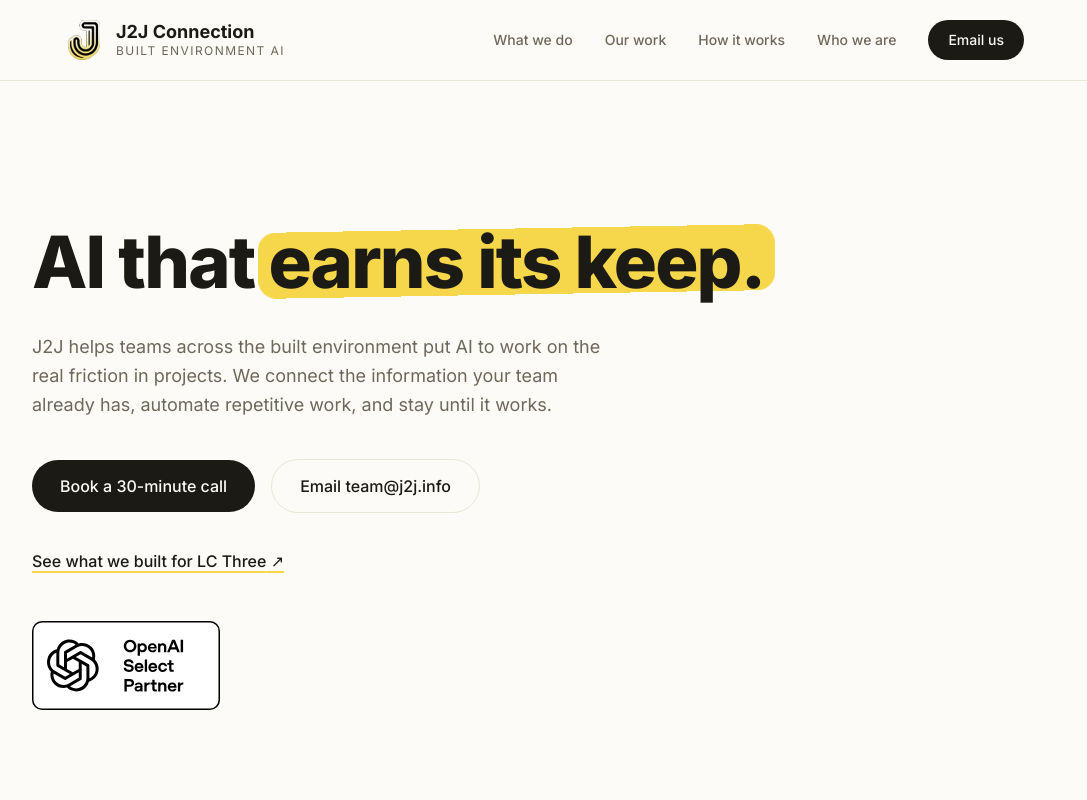
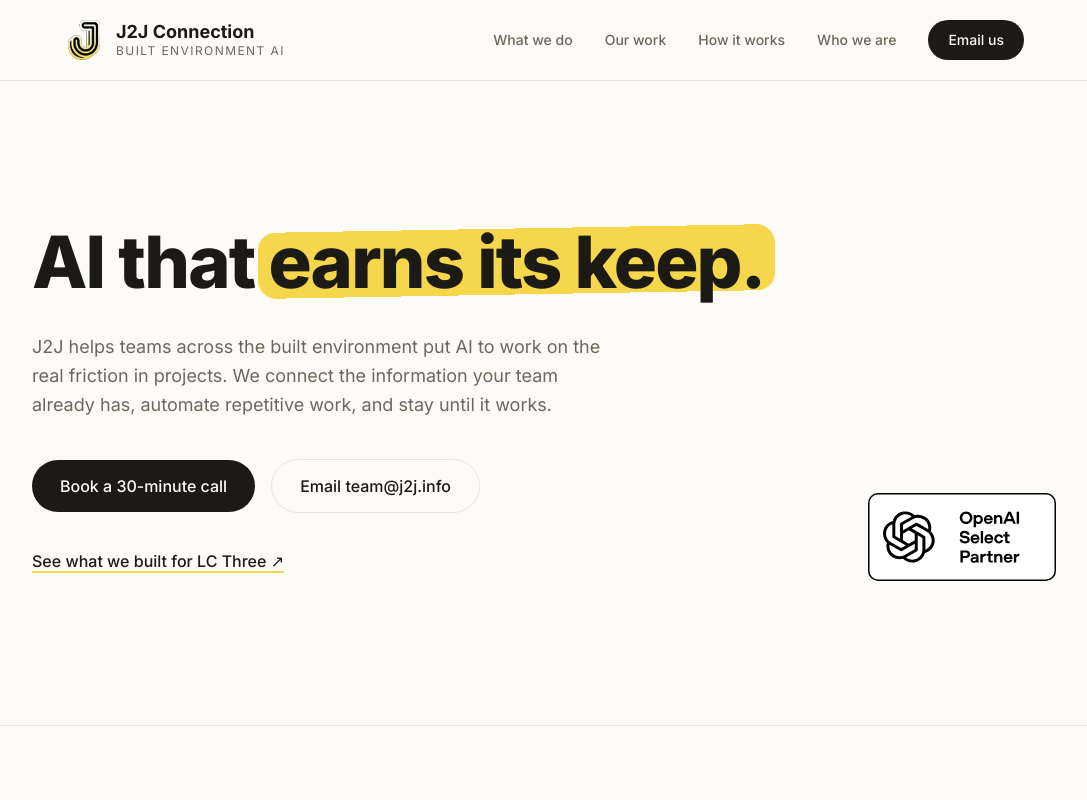
Before and after one commit to j2j-connection/j2j-website, a Next.js app in the folder nextjs-site/: page / in a window 1280 px wide. Shown: the top 800 px of the page, without its empty margins (96-1183 px from the left). Built offline with nearby package versions, Linux system fonts and the light colour scheme.

Commit message:
design: balance partner badge within hero layout

```diff
--- a/nextjs-site/src/components/Hero.tsx
+++ b/nextjs-site/src/components/Hero.tsx
@@ -14,7 +14,9 @@ export default function Hero() {
           real friction in projects. We connect the information your team
           already has, automate repetitive work, and stay until it works.
         </p>
-        <div className="mt-10 flex flex-wrap items-center gap-4">
+        <div className="mt-10 grid gap-10 lg:grid-cols-[minmax(0,1fr)_188px] lg:items-end lg:gap-16">
+          <div>
+            <div className="flex flex-wrap items-center gap-4">
               {bookingUrl ? (
                 <>
                   <a
@@ -53,8 +55,8 @@ export default function Hero() {
             <a href="/case-studies/billable-time/" data-event="case-study-open-hero" className="mt-7 inline-block py-2 font-medium underline decoration-marker decoration-2 underline-offset-4">
               {CASE_STUDY_NAMED ? `See what we built for ${caseStudyClient.name}` : 'See our billable-time case study'} ↗
             </a>
-        <div className="mt-10">
-          <a href="https://openai.com/business/partners/" aria-label="OpenAI Select Partner - about the OpenAI Partner Network" className="inline-block rounded-lg focus-visible:outline-2 focus-visible:outline-offset-8 focus-visible:outline-ink">
+          </div>
+          <a href="https://openai.com/business/partners/" aria-label="OpenAI Select Partner - about the OpenAI Partner Network" className="block w-fit rounded-lg focus-visible:outline-2 focus-visible:outline-offset-8 focus-visible:outline-ink">
             <Image src="/partners/openai-select-partner.svg" alt="OpenAI Select Partner" width={375} height={177} className="h-auto w-[188px] max-w-full" />
           </a>
         </div>
--- a/nextjs-site/src/components/WhoWeAre.tsx
+++ b/nextjs-site/src/components/WhoWeAre.tsx
@@ -27,9 +27,6 @@ export default function WhoWeAre() {
           people you talk to on the first call are the same people who build
           your system and answer when something needs attention.
         </p>
-        <p className="mt-5 max-w-xl leading-relaxed text-muted">
-          J2J Connection is an OpenAI Select Partner, part of the OpenAI Partner Network.
-        </p>
         <div className="mt-12 grid max-w-2xl gap-8 sm:grid-cols-2">
           {team.map((person) => (
             <div key={person.name} className="border-t-2 border-ink pt-5">
--- a/nextjs-site/tests/export.check.mjs
+++ b/nextjs-site/tests/export.check.mjs
@@ -10,7 +10,8 @@ const pages = ['/', '/case-studies/billable-time/'];
 test('homepage uses the supplied OpenAI Select Partner badge and exact designation', () => {
   const html = read('index.html');
   assert.ok(html.includes('alt="OpenAI Select Partner"'));
-  assert.ok(html.includes('J2J Connection is an OpenAI Select Partner'));
+  assert.equal((html.match(/alt="OpenAI Select Partner"/g) || []).length, 1);
+  assert.ok(!html.includes('J2J Connection is an OpenAI Select Partner'));
   assert.ok(html.includes('href="https://openai.com/business/partners/"'));
   assert.doesNotMatch(html, /OpenAI (?:Certified|Elite|Advanced) Partner/);
   const badge = fs.readFileSync(new URL('partners/openai-select-partner.svg', root));
```
Also changed, not shown: 2 other files (tests, documents, lock files or other folders). Lines whose indentation alone changed are shown as unchanged.
